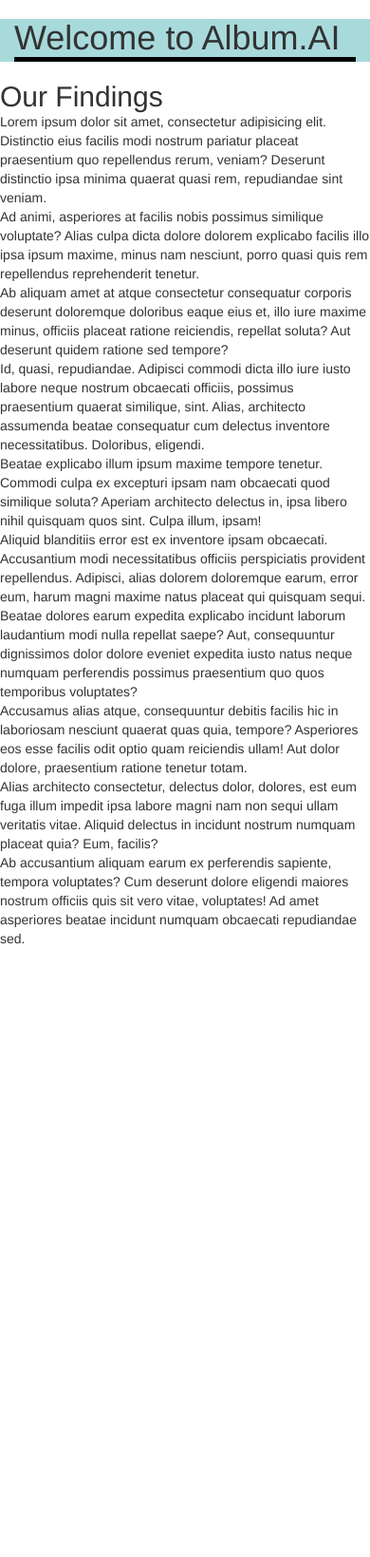
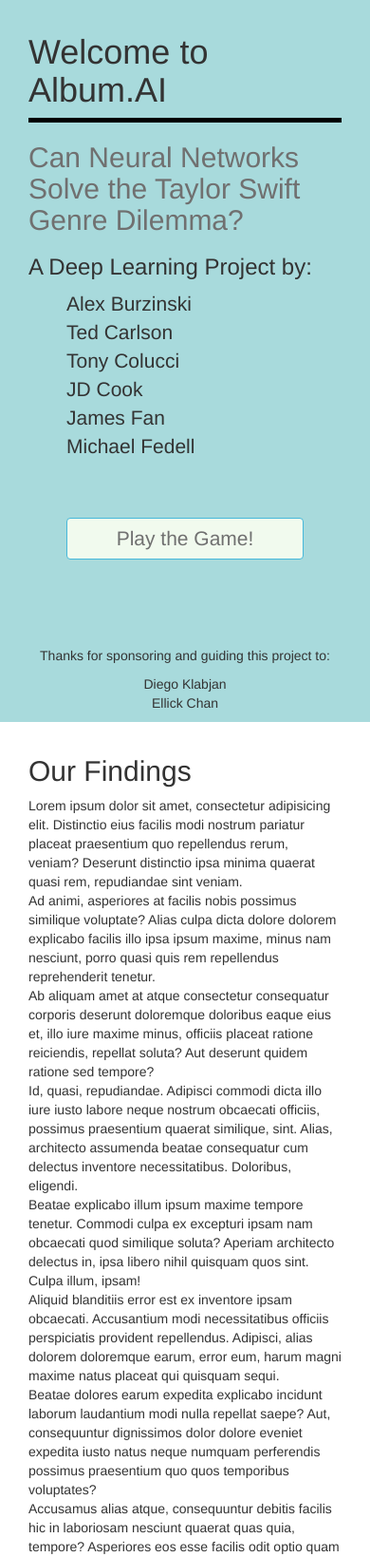
Before and after one commit to michaelfedell/album-ai-flask, a Python web app: template app/templates/index.html in a window 390 px wide. Shown: the top 1639 px of the page at 95% size. Before the commit the page ends 994 px from the top, so only its background shows below. Run offline with Jinja, Linux system fonts and the light colour scheme; the template is opened without the code that fills it, so the values that code supplies are empty; some libraries are stand-ins or nearby versions.

Commit message:
Style homepage for title content and responsive panes

```diff
--- a/app/static/css/styles.css
+++ b/app/static/css/styles.css
@@ -1,12 +1,64 @@
-h1, h2 {margin: 0}
+/*h1, h2 {margin: 0}*/
 .accent {
     background-color: #A8DADC;
 }
 #title-box {
-    margin: 20px 0;
     border-bottom: 5px solid black;
+    margin-bottom: 10px;
 }
 
-@media (min-width: 768px) {
+#authors {
+
+}
+
+#authors ul {
+    list-style: none;
+    font-size: 1.5em;
+}
+
+#game-button {
+    align-content: center;
+}
+
+#game-button a {
+    margin: 50px auto;
+    width: 250px;
+    font-size: 1.5em;
+    color: #707070;
+    background-color: #F1FAEE;
+}
+
+#acknowledgements {
+    text-align: center;
+    margin: 0 0 10px -30px;
+    width: 100%;
+    position: absolute;
+    bottom: 0;
+}
+
+#acknowledgements p {
+    margin: 0;
+}
+
+#acknowledgements p:first-child {
+    margin-bottom: 10px;
+}
+
+
+.title {
+
+}
+
+.subtitle {
+    color: #707070;
+}
+
+.content {
+    padding: 15px
+}
+
+/* Take 90% height if window small, 100% height if larger */
+.h-md-100 { height: 90vh; }
+@media (min-width: 992px) {
     .h-md-100 { height: 100vh; }
 }
--- a/app/templates/index.html
+++ b/app/templates/index.html
@@ -3,13 +3,35 @@
 {% block app_content %}
 <div class="col-md-5 p-0 h-md-100 accent">
     <div class="content m-4 p-4">
-        <div id="title-box">
+        <div id="title-box" class="title">
             <h1>Welcome to Album.AI</h1>
+        </div>
+        <div class="subtitle">
+            <h2>Can Neural Networks Solve the Taylor Swift Genre Dilemma?</h2>
+        </div>
+        <div id="authors">
+            <h3>A Deep Learning Project by:</h3>
+            <ul>
+                <li>Alex Burzinski</li>
+                <li>Ted Carlson</li>
+                <li>Tony Colucci</li>
+                <li>JD Cook</li>
+                <li>James Fan</li>
+                <li>Michael Fedell</li>
+            </ul>
+        </div>
+        <div id="game-button">
+            <a href="#" class="btn btn-block btn-info">Play the Game!</a>
+        </div>
+        <div id="acknowledgements">
+            <p>Thanks for sponsoring and guiding this project to:</p>
+            <p>Diego Klabjan</p>
+            <p>Ellick Chan</p>
         </div>
     </div>
 </div>
 
-<div id="findings" class="col-md-7z p-0 h-md-100">
+<div id="findings" class="col-md-7 p-0 h-md-100">
     <div class="content">
         <h2>Our Findings</h2>
 
```
